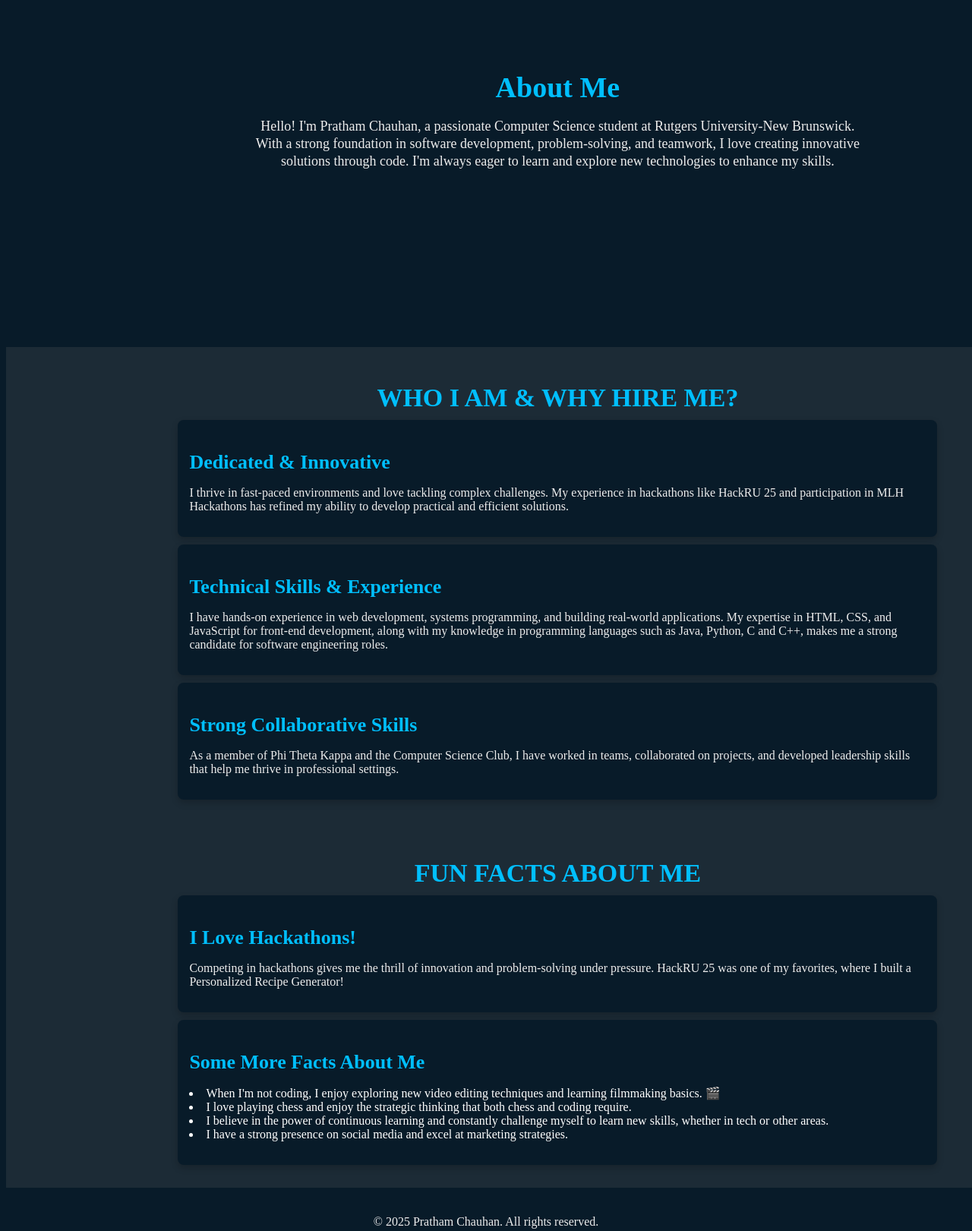
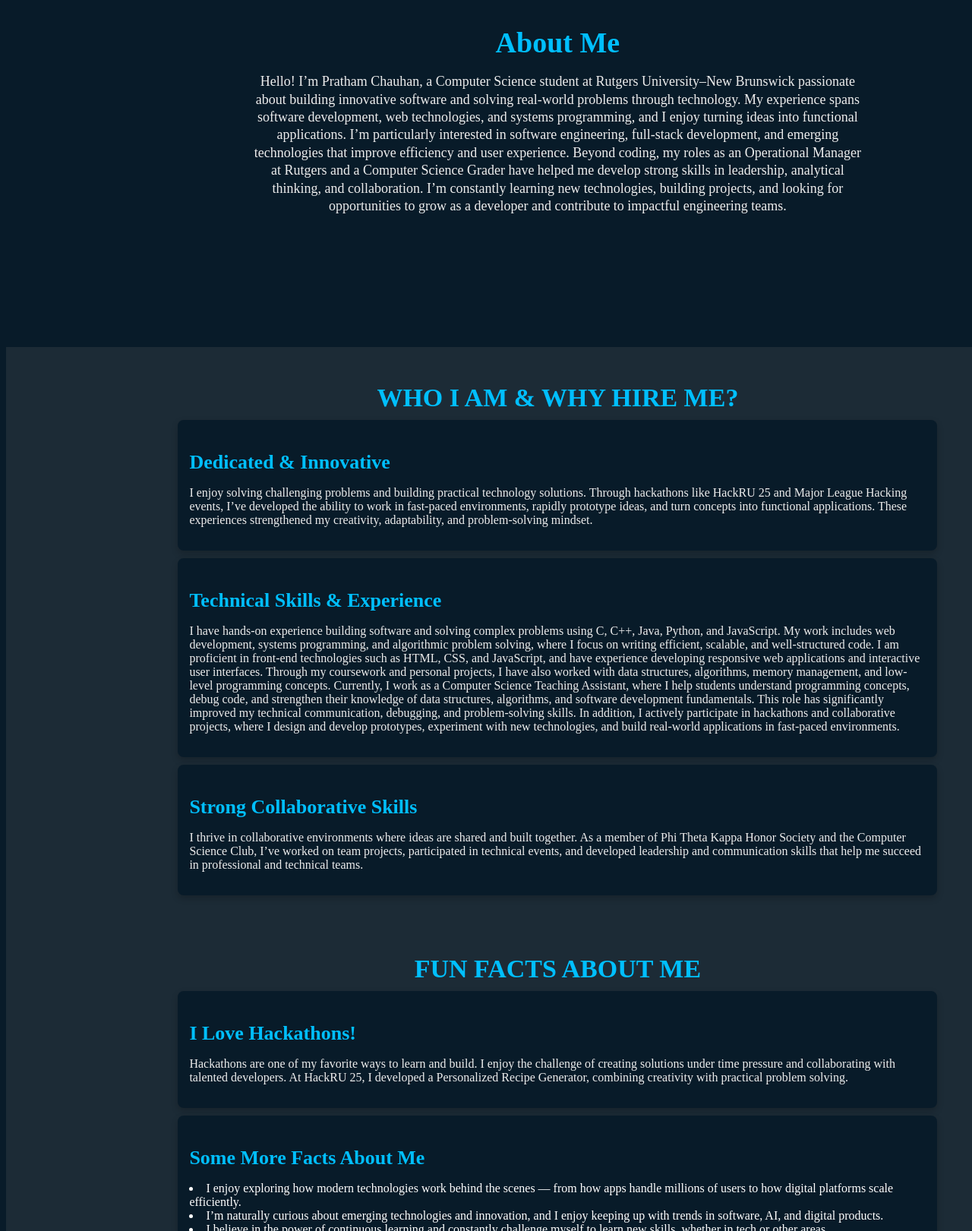
Before and after one commit to pratham013/Portfolio, a plain HTML site: page about.html in a window 1280 px wide. Shown: the part 151-1772 px from the top of the page at 76% size. Drawn offline with Linux system fonts and the light colour scheme.

Commit message:
about.html

```diff
--- a/about.html
+++ b/about.html
@@ -24,11 +24,10 @@
         <div class="about-content">
             <h1>About Me</h1>
             <p>
-                Hello! I'm Pratham Chauhan, a passionate Computer Science student at Rutgers University-New Brunswick.
-                With a strong foundation in software development, problem-solving, and teamwork,
-                I love creating innovative solutions through code.
-                I'm always eager to learn and explore new technologies to enhance my skills.
-            </p>
+                Hello! I’m Pratham Chauhan, a Computer Science student at Rutgers University–New Brunswick passionate about building innovative software and solving real-world problems through technology.
+                My experience spans software development, web technologies, and systems programming, and I enjoy turning ideas into functional applications. I’m particularly interested in software engineering, full-stack development, and emerging technologies that improve efficiency and user experience.
+                Beyond coding, my roles as an Operational Manager at Rutgers and a Computer Science Grader have helped me develop strong skills in leadership, analytical thinking, and collaboration.
+                I’m constantly learning new technologies, building projects, and looking for opportunities to grow as a developer and contribute to impactful engineering teams.
         </div>
     </section>
 
@@ -40,25 +39,24 @@
             <div class="about-item">
                 <h3>Dedicated & Innovative</h3>
                 <p>
-                    I thrive in fast-paced environments and love tackling complex challenges.
-                    My experience in hackathons like HackRU 25 and participation in MLH Hackathons
-                    has refined my ability to develop practical and efficient solutions.
+                    I enjoy solving challenging problems and building practical technology solutions.
+                    Through hackathons like HackRU 25 and Major League Hacking events, I’ve developed the ability to work in fast-paced environments, rapidly prototype ideas, and turn concepts into functional applications.
+                    These experiences strengthened my creativity, adaptability, and problem-solving mindset.
                 </p>
             </div>
 
             <div class="about-item">
                 <h3>Technical Skills & Experience</h3>
-                <p>
-                    I have hands-on experience in web development, systems programming, and building real-world applications. My expertise in HTML, CSS, and JavaScript for front-end development, along with my knowledge in programming languages such as Java, Python, C and C++, makes me a strong candidate for software engineering roles.
-                </p>
+                <p>I have hands-on experience building software and solving complex problems using C, C++, Java, Python, and JavaScript. My work includes web development, systems programming, and algorithmic problem solving, where I focus on writing efficient, scalable, and well-structured code.
+                   I am proficient in front-end technologies such as HTML, CSS, and JavaScript, and have experience developing responsive web applications and interactive user interfaces. Through my coursework and personal projects, I have also worked with data structures, algorithms, memory management, and low-level programming concepts.
+                   Currently, I work as a Computer Science Teaching Assistant, where I help students understand programming concepts, debug code, and strengthen their knowledge of data structures, algorithms, and software development fundamentals. This role has significantly improved my technical communication, debugging, and problem-solving skills.
+                   In addition, I actively participate in hackathons and collaborative projects, where I design and develop prototypes, experiment with new technologies, and build real-world applications in fast-paced environments.                </p>
             </div>
 
             <div class="about-item">
                 <h3>Strong Collaborative Skills</h3>
                 <p>
-                    As a member of Phi Theta Kappa and the Computer Science Club,
-                    I have worked in teams, collaborated on projects, and developed leadership skills
-                    that help me thrive in professional settings.
+                    I thrive in collaborative environments where ideas are shared and built together. As a member of Phi Theta Kappa Honor Society and the Computer Science Club, I’ve worked on team projects, participated in technical events, and developed leadership and communication skills that help me succeed in professional and technical teams.
                 </p>
             </div>
         </div>
@@ -72,18 +70,17 @@
             <div class="fun-facts-item">
                 <h3>I Love Hackathons!</h3>
                 <p>
-                    Competing in hackathons gives me the thrill of innovation and problem-solving under pressure.
-                    HackRU 25 was one of my favorites, where I built a Personalized Recipe Generator!
+                    Hackathons are one of my favorite ways to learn and build. I enjoy the challenge of creating solutions under time pressure and collaborating with talented developers. At HackRU 25, I developed a Personalized Recipe Generator, combining creativity with practical problem solving.
                 </p>
             </div>
 
             <div class="fun-facts-item">
                 <h3>Some More Facts About Me</h3>
                 <p>
-                        <li>When I'm not coding, I enjoy exploring new video editing techniques and learning filmmaking basics. 🎬</li>
-                        <li>I love playing chess and enjoy the strategic thinking that both chess and coding require. </li>
+                        <li>I enjoy exploring how modern technologies work behind the scenes — from how apps handle millions of users to how digital platforms scale efficiently.</li>
+                        <li>I’m naturally curious about emerging technologies and innovation, and I enjoy keeping up with trends in software, AI, and digital products. </li>
                         <li>I believe in the power of continuous learning and constantly challenge myself to learn new skills, whether in tech or other areas.</li>
-                        <li>I have a strong presence on social media and excel at marketing strategies.</li>
+                        <li>I enjoy strategic games like chess, which sharpen logical thinking and pattern recognition.</li>
                 </p>
             </div>
         </div>
```
